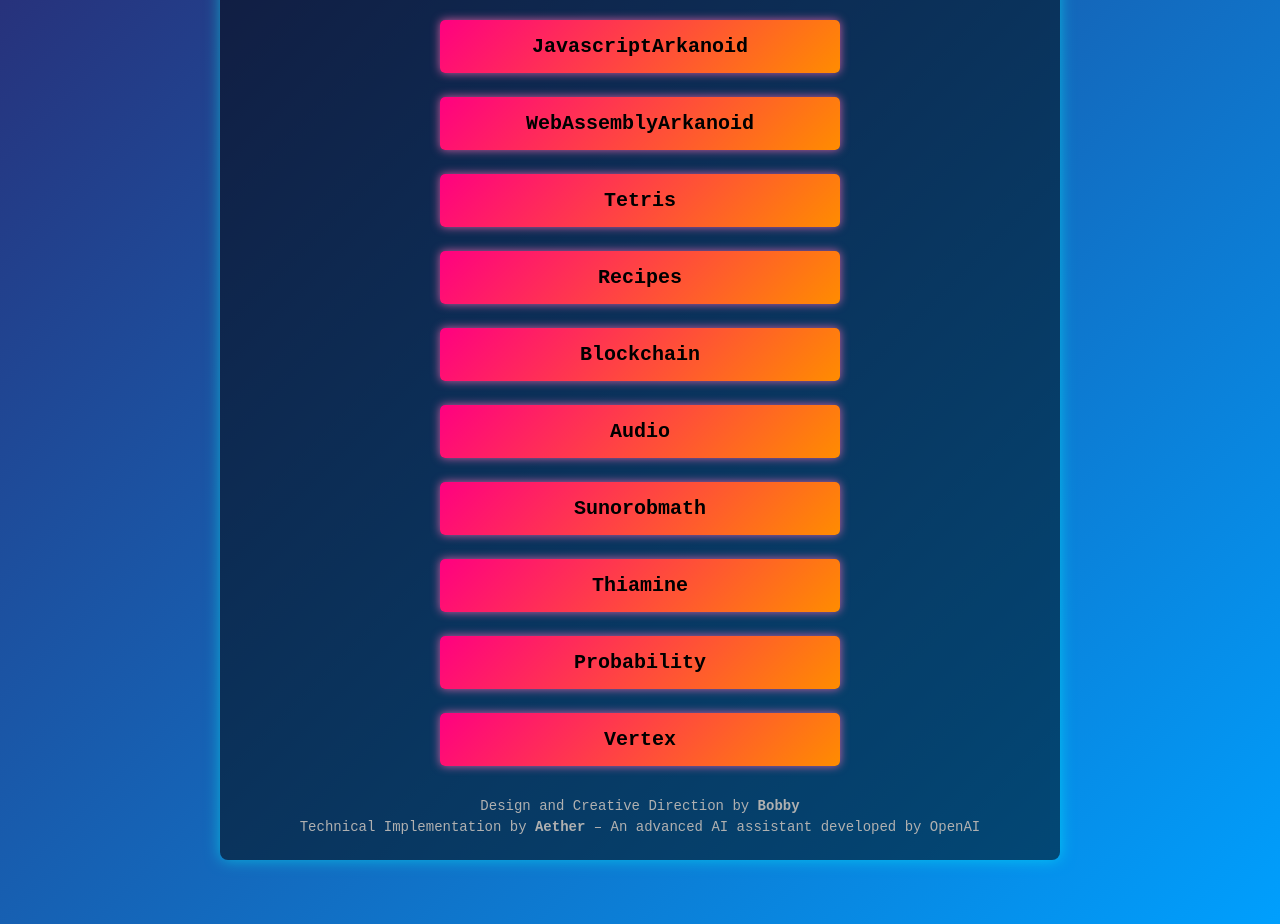
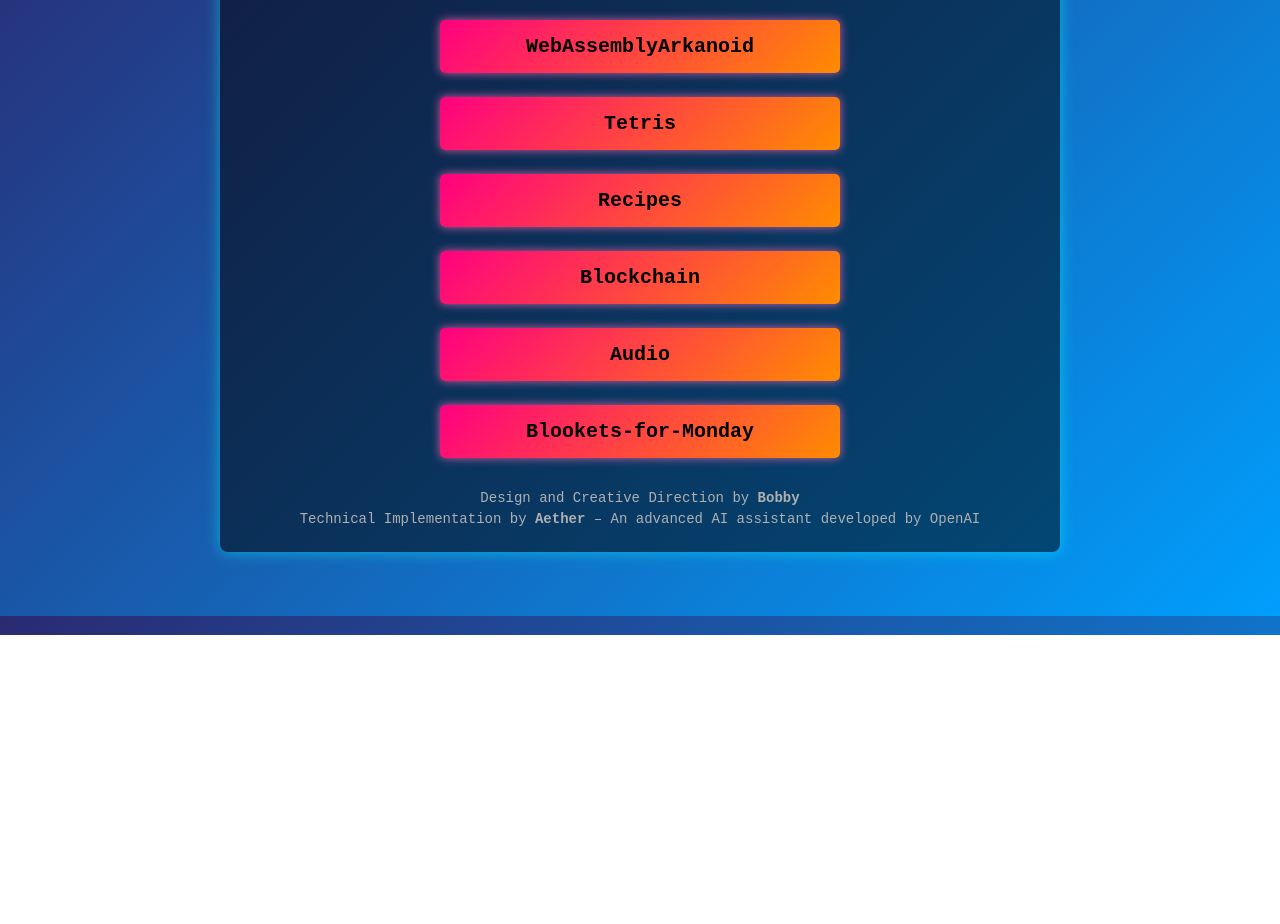
Before and after one commit to robjohncolson/robjohncolson.github.io, a plain HTML site: page index.html in a window 1280 px wide. Shown: the part 165-1089 px from the top of the page. After the commit the page ends 800 px from the top, so only its background shows below. Drawn offline with Linux system fonts and the light colour scheme.

Commit message:
deleted links and added monday blookets.

```diff
--- a/index.html
+++ b/index.html
@@ -71,16 +71,12 @@
     <div class="container">
         <h1>Welcome to the Homepage</h1>
         <div class="links">
-            <div class="link-wrapper"><a href="arkanoid.html">JavascriptArkanoid</a></div>
             <div class="link-wrapper"><a href="wasmarkanoid.html">WebAssemblyArkanoid</a></div>
             <div class="link-wrapper"><a href="tetris.html">Tetris</a></div>
             <div class="link-wrapper"><a href="recipes.html">Recipes</a></div>
             <div class="link-wrapper"><a href="blockchain.html">Blockchain</a></div>
             <div class="link-wrapper"><a href="audio.html">Audio</a></div>
-            <div class="link-wrapper"><a href="sunorobmath.mp3">Sunorobmath</a></div>
-            <div class="link-wrapper"><a href="thiamine.html">Thiamine</a></div>
-            <div class="link-wrapper"><a href="probability.html">Probability</a></div>
-            <div class="link-wrapper"><a href="vertex.htm">Vertex</a></div>
+            <div class="link-wrapper"><a href="MondayBLookets.html">Blookets-for-Monday</a></div>
         </div>
         <div class="credits">
             <p>Design and Creative Direction by <strong>Bobby</strong></p>
```
Also changed, not shown: MondayBLookets.html (added, +17 -0 lines).
